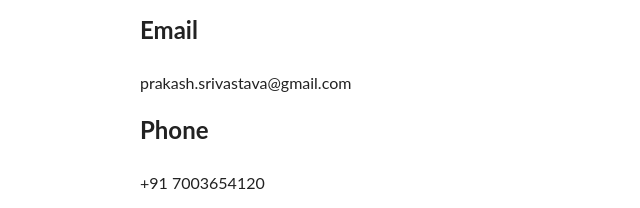
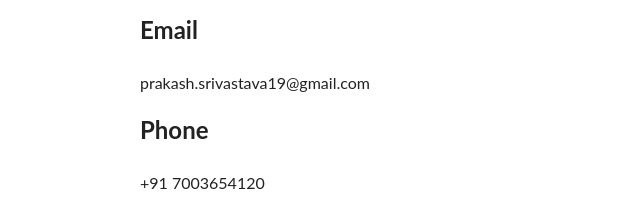
Before and after one commit to PKSRIVASTAVA-LAW/law-website, a plain HTML site: page contact.html in a window 1280 px wide. Shown: the part 311-519 px from the top of the page, 0-640 px from the left. Drawn offline with Linux system fonts and the light colour scheme.

Commit message:
Update contact.html

```diff
--- a/contact.html
+++ b/contact.html
@@ -25,7 +25,7 @@
     <p>LGF, R-145, Greater Kailash, New Delhi, India</p>
 
     <h2>Email</h2>
-    <p>prakash.srivastava@gmail.com</p>
+    <p>prakash.srivastava19@gmail.com</p>
 
     <h2>Phone</h2>
     <p>+91 7003654120</p>
```
